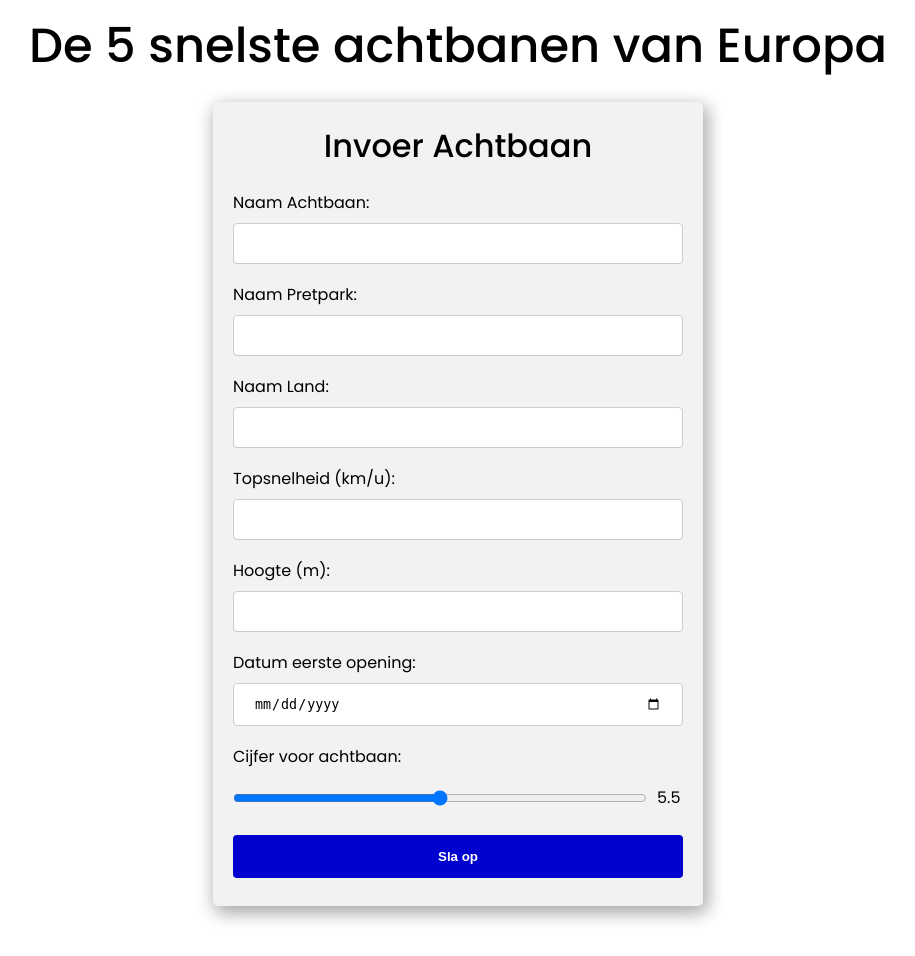
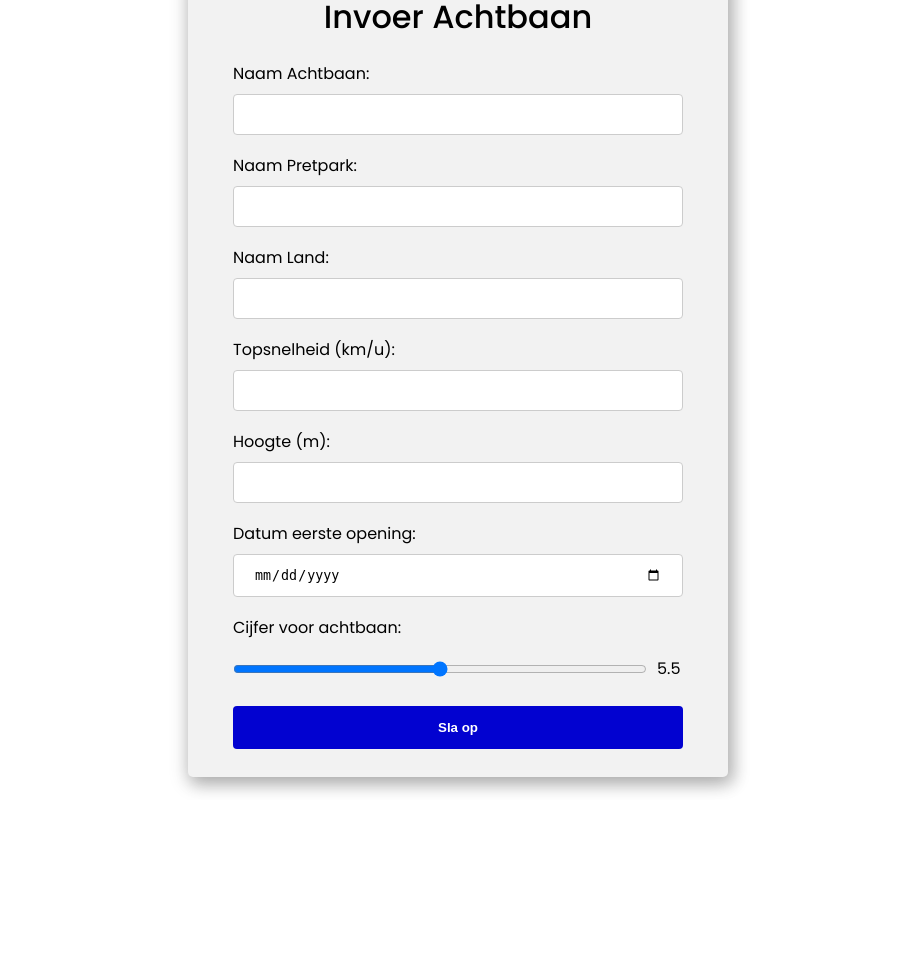
Before and after one commit to Tjardo18/crud-php-pdo-opdracht03-332688, a PHP site: page / in a window 1280 px wide. Shown: the whole page, without its empty margins (182-1097 px from the left). After the commit the page ends 793 px from the top, so only its background shows below. Run offline with PHP 8.4, Linux system fonts and the light colour scheme.

Commit message:
Style fix

```diff
--- a/index.php
+++ b/index.php
@@ -12,51 +12,50 @@
 </head>
 
 <body>
-    <h1 class="title">De 5 snelste achtbanen van Europa</h1>
     <div class="card">
         <h1>Invoer Achtbaan</h1>
         <form action="client/create.php" method="POST">
 
-            <div class="achtbaan">
+            <div class="inputVeld">
                 <label for="achtbaan">
                     Naam Achtbaan:
                     <input type="text" name="achtbaan" id="achtbaan">
                 </label>
             </div>
-            <div class="pretpark">
+            <div class="inputVeld">
                 <label for="pretpark">
                     Naam Pretpark:
                     <input type="text" name="pretpark" id="pretpark">
                 </label>
             </div>
-            <div class="land">
+            <div class="inputVeld">
                 <label for="land">
                     Naam Land:
                     <input type="text" name="land" id="land">
                 </label>
             </div>
-            <div class="topsnelheid">
+            <div class="inputVeld">
                 <label for="topsnelheid">
                     Topsnelheid (km/u):
                     <input type="number" name="topsnelheid" id="topsnelheid" min="1" max="200">
                 </label>
             </div>
-            <div class="hoogte">
+            <div class="inputVeld">
                 <label for="hoogte">
                     Hoogte (m):
                     <input type="number" name="hoogte" id="hoogte" min="1" max="200">
                 </label>
             </div>
-            <div class="datum">
+            <div class="inputVeld">
                 <label for="datum">
                     Datum eerste opening:
                     <input type="date" name="datum" id="datum">
                 </label>
             </div>
-            <div class="cijfer">
+            <div class="inputVeld">
                 <label for="cijfer">
                     Cijfer voor achtbaan:
-                    <div class="dis">
+                    <div class="display">
                         <input type="range" name="cijfer" id="cijfer" min="1" max="10" step=".1" oninput="getal(this.value)">
                         <p id="cijferOutput">5.5</p>
                     </div>
--- a/style/style.css
+++ b/style/style.css
@@ -5,17 +5,21 @@
     padding: 0;
 }
 
+html, body {
+    height: 100vh;
+}
+
 body {
+    height: inherit;
     display: flex;
     justify-content: center;
     align-items: center;
     flex-direction: column;
     font-family: 'Poppins';
-}
-
-div:not(.dis) {
-    width: 450px;
-    margin-top: 10px;
+    position: absolute;
+    transform: translate(-50%, -50%);
+    top: 50%;
+    left: 50%;
 }
 
 .card {
@@ -28,6 +32,17 @@ div:not(.dis) {
     padding: 20px;
     box-shadow: 5px 5px 16px 2px rgb(0 0 0 / 20%), 0 6px 20px 0 rgb(0 0 0 / 19%);
     margin-bottom: 50px;
+    width: 500px;
+}
+
+.read {
+    margin-top: 10px;
+    width: 800px;
+}
+
+.inputVeld {
+    width: 450px;
+    margin-top: 10px;
 }
 
 h1 {
@@ -39,7 +54,6 @@ h1 {
     margin-top: 10px;
     font-size: 3rem;
 }
-
 
 input[type=text],
 input[type=number],
@@ -59,7 +73,7 @@ input[type=range] {
     margin-right: 10px;
 }
 
-.dis {
+.display {
     display: flex;
 }
 
```
